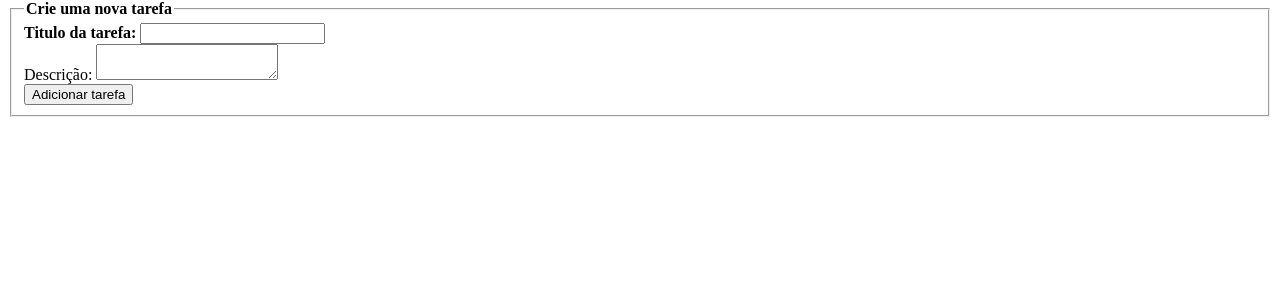
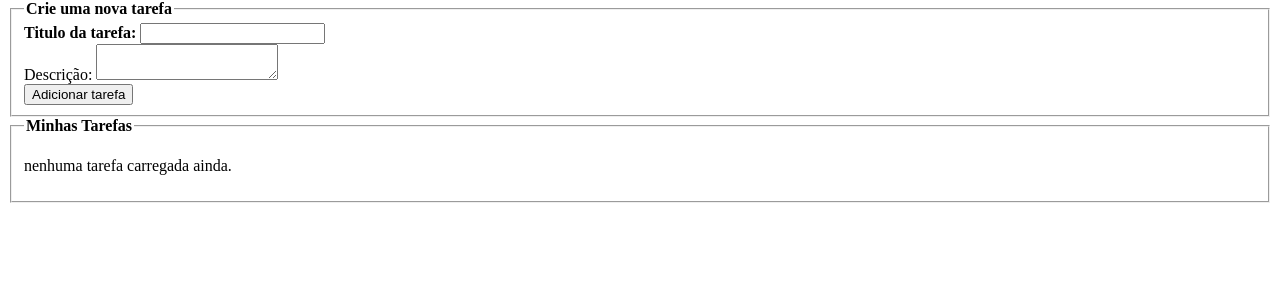
Before and after one commit to bruunovsanttos/APIToDoList, a Flask app: template app/templates/dashbord.html in a window 1280 px wide. Shown: the part 135-435 px from the top of the page. Run offline with Flask 3, Linux system fonts and the light colour scheme; the template is opened without the code that fills it, so the values that code supplies are empty.

Commit message:
adicionando area onde as tarefas serão mostradas

```diff
--- a/app/templates/dashbord.html
+++ b/app/templates/dashbord.html
@@ -31,6 +31,15 @@
             </fieldset>
 
         </section>
+        <section>
+            <fieldset>
+                <legend><strong>Minhas Tarefas</strong></legend>
+                <form id="tasks-list">
+                    <div>
+                        <p>nenhuma tarefa carregada ainda.</p>
+                    </div>
+
+        </section>
 
 
 
```
